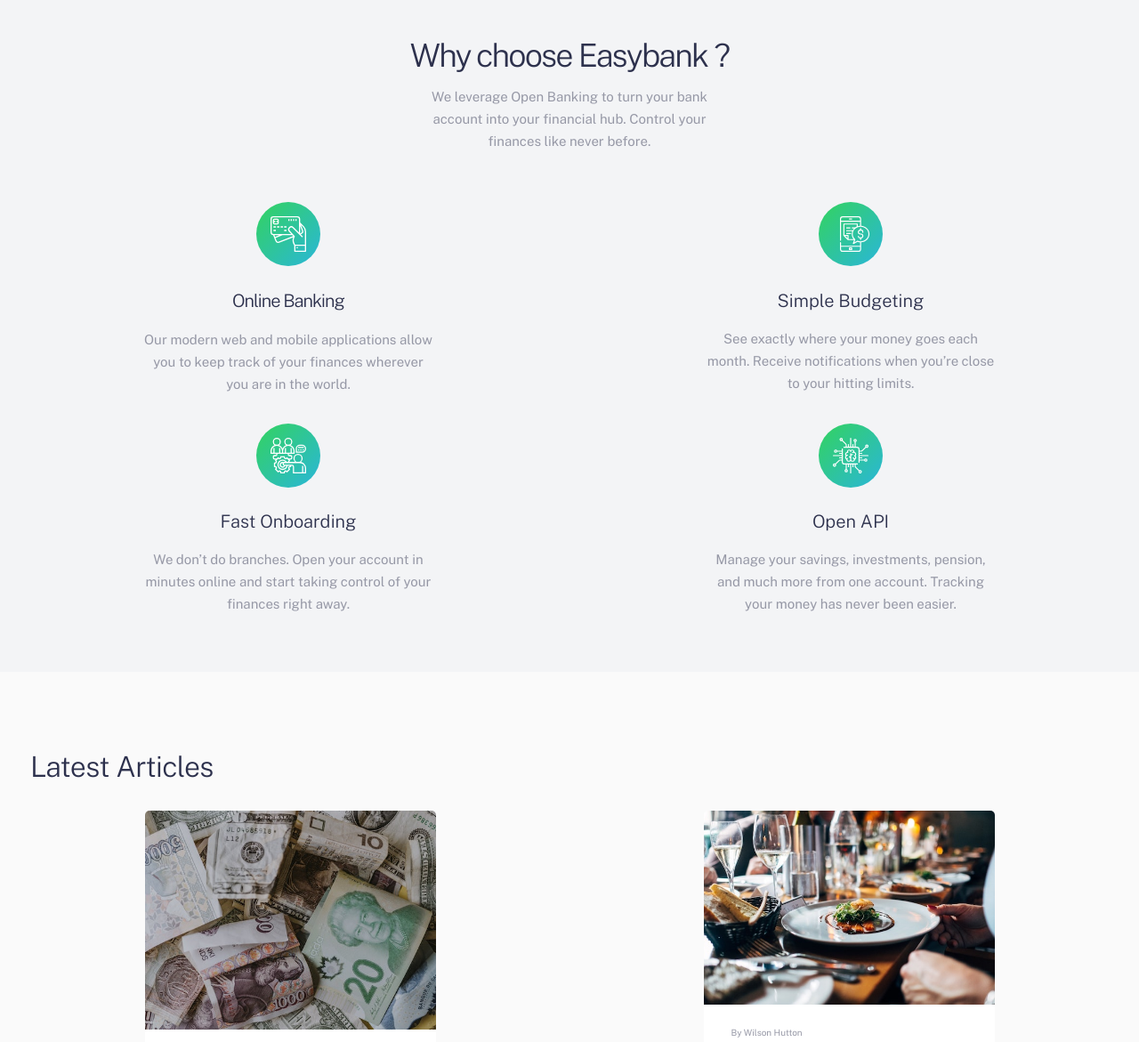
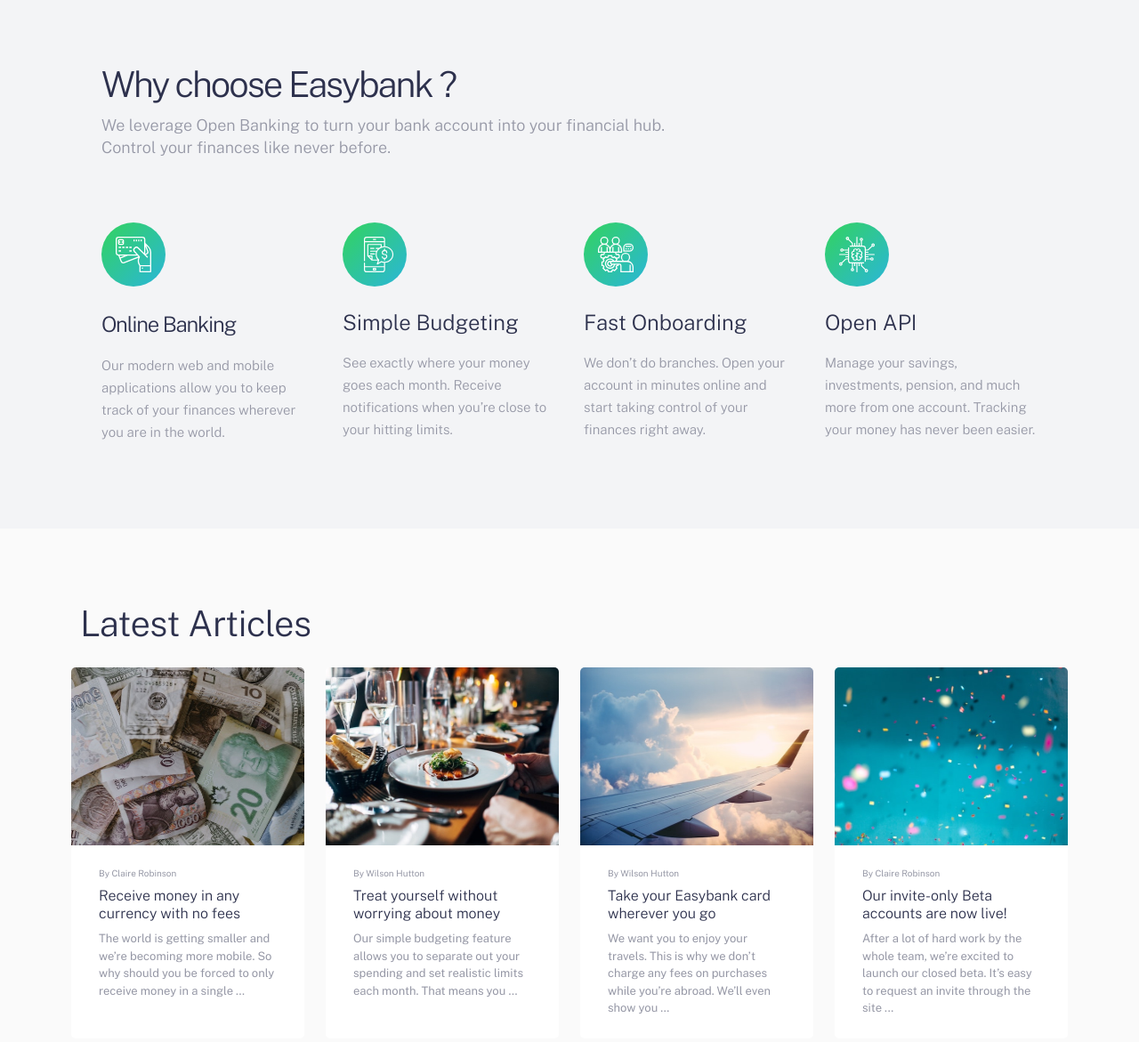
Before and after one commit to devhnry/EasyBank-LandingPage, a website built with Vite: page index.html in a window 1280 px wide. Shown: the part 1660-2831 px from the top of the page at 89% size. Built offline with nearby package versions, Linux system fonts and the light colour scheme.

Commit message:
Made the Blog and About Section Responsive

```diff
--- a/index.html
+++ b/index.html
@@ -61,34 +61,34 @@
       </section>
 
       <section class="services" id="about">
-        <div class="bg-neutral-300">
-          <div class="px-[24px] py-[64px]">
-            <div class="textbox text-center mb-[56px] grid place-items-center gap-[14px]">
-              <h2 class="font-light text-[32px] sm:text-[36px] leading-[37.6px] text-dark-blue tracking-tighter">Why choose <br class="sm:hidden"> Easybank ?</h2>
-              <p class="text-[15px] text-neutral-400 leading-[25px] max-w-[330px] "> We leverage Open Banking to turn your bank account into your financial hub. Control your finances like never before.
+        <div class="bg-neutral-300 ">
+          <div class="px-[24px] py-[64px] lg:py-[96px] max-w-[1100px] mx-auto">
+            <div class="textbox text-center mb-[56px] lg:mb-[72px] grid place-items-center lg:place-items-start gap-[14px] lg:text-left">
+              <h2 class="font-light text-[32px] sm:text-[36px] lg:text-[40px] leading-[37.6px] text-dark-blue tracking-tighter">Why choose <br class="sm:hidden"> Easybank ?</h2>
+              <p class="text-[15px] md:text-[16px] lg:text-[18px] lg:font-light text-neutral-400 leading-[25px] max-w-[330px] md:max-w-[540px] lg:max-w-[676px] "> We leverage Open Banking to turn your bank account into your financial hub. Control your finances like never before.
               </p>
             </div>
 
-            <div class="wrapper text-center grid gap-[32px] md:grid-cols-2">
-              <div class="grid place-items-center gap-[16px]">
+            <div class="wrapper text-center grid gap-[32px] md:grid-cols-2 lg:grid-cols-4 lg:text-left">
+              <div class="grid place-items-center gap-[16px] lg:place-items-start">
                 <img class="mb-[8px]" src="./assets/img/icon-online.svg" alt="">
-                <h3 class="text-[20px] text-dark-blue font-light leading-[28px tracking-tighter">Online Banking</h3>
-                <p class="text-[15px] text-neutral-400 leading-[25px] max-w-[330px]">Our modern web and mobile applications allow you to keep track of your finances wherever you are in the world.</p>
+                <h3 class="text-[20px] lg:text-[24px] text-dark-blue font-light leading-[28px tracking-tighter">Online Banking</h3>
+                <p class="text-[15px] font-light text-neutral-400 leading-[25px] max-w-[330px]">Our modern web and mobile applications allow you to keep track of your finances wherever you are in the world.</p>
               </div>
-              <div class="grid place-items-center gap-[16px]">
+              <div class="grid place-items-center gap-[16px] lg:place-items-start">
                 <img class="mb-[8px]" src="./assets/img/icon-budgeting.svg" alt="">
-                <h3 class="text-[20px] text-dark-blue font-light leading-[28px]">Simple Budgeting</h3>
-                <p class="text-[15px] text-neutral-400 leading-[25px] max-w-[330px]">See exactly where your money goes each month. Receive notifications when you’re close to your hitting limits.</p>
+                <h3 class="text-[20px] lg:text-[24px] text-dark-blue font-light leading-[28px]">Simple Budgeting</h3>
+                <p class="text-[15px] font-light text-neutral-400 leading-[25px] max-w-[330px]">See exactly where your money goes each month. Receive notifications when you’re close to your hitting limits.</p>
               </div>
-              <div class="grid place-items-center gap-[16px]">
+              <div class="grid place-items-center gap-[16px] lg:place-items-start">
                 <img class="mb-[8px]" src="./assets/img/icon-onboarding.svg" alt="">
-                <h3 class="text-[20px] text-dark-blue font-light leading-[28px]">Fast Onboarding</h3>
-                <p class="text-[15px] text-neutral-400 leading-[25px] max-w-[330px]">We don’t do branches. Open your account in minutes online and start taking control of your finances right away.</p>
+                <h3 class="text-[20px] lg:text-[24px] text-dark-blue font-light leading-[28px]">Fast Onboarding</h3>
+                <p class="text-[15px] font-light text-neutral-400 leading-[25px] max-w-[330px]">We don’t do branches. Open your account in minutes online and start taking control of your finances right away.</p>
               </div>
-              <div class="grid place-items-center gap-[16px]">
+              <div class="grid place-items-center gap-[16px] lg:place-items-start">
                 <img class="mb-[8px]" src="./assets/img/icon-api.svg" alt="">
-                <h3 class="text-[20px] text-dark-blue font-light leading-[28px]">Open API</h3>
-                <p class="text-[15px] text-neutral-400 leading-[25px] max-w-[330px]">Manage your savings, investments, pension, and much more from one account. Tracking your money has never been easier.</p>
+                <h3 class="text-[20px] lg:text-[24px] text-dark-blue font-light leading-[28px]">Open API</h3>
+                <p class="text-[15px] font-light text-neutral-400 leading-[25px] max-w-[330px]">Manage your savings, investments, pension, and much more from one account. Tracking your money has never been easier.</p>
               </div>
             </div>
           </div>
@@ -97,12 +97,12 @@
 
       <section class="blog" id="blog">
         <div class="px-[24px] py-[88px]">
-          <h2 class="font-light text-[32px] leading-[37.6px] tracking-[-0.57px] text-dark-blue pb-[31px] text-center md:text-left pl-[10px]">
+          <h2 class="font-light text-[32px] leading-[37.6px] tracking-[-0.57px] text-dark-blue pb-[31px] text-center lg:text-left max-w-[1100px] mx-auto md:text-[36px] lg:text-[40px]">
             Latest Articles
           </h2>
-          <div class="grid place-items-center gap-[24px] md:grid-cols-2">
+          <div class="grid place-items-center gap-[24px] md:grid-cols-2 md:max-w-[720px] md:mx-auto lg:grid-cols-4 lg:max-w-[1120px] transition-transform duration-150">
             <div class="bg-white max-w-[327px] rounded-[5px] overflow-hidden h-full">
-              <img src="./assets/img/image-currency.jpg" alt="">
+              <img class="lg:h-[200px]" src="./assets/img/image-currency.jpg" alt="">
               <div class="px-[31px] py-[24px] text-neutral-400 grid gap-[8px]">
                 <p class="text-[10px] text-neutral-400">By Claire Robinson</p>
                 <a class="text-[16px] text-dark-blue font-light leading-[20px] hover:text-green transition-colors ease-in-out duration-200" href="">Receive money in any currency with no fees</a>
@@ -111,7 +111,7 @@
             </div>
 
             <div class="bg-white max-w-[327px] rounded-[5px] overflow-hidden h-full">
-              <img class="" src="./assets/img/image-restaurant.jpg" alt="">
+              <img class="lg:h-[200px]" src="./assets/img/image-restaurant.jpg" alt="">
               <div class="px-[31px] py-[24px] text-neutral-400 grid gap-[8px]">
                 <p class="text-[10px] ">By Wilson Hutton</p>
                 <a class="text-[16px] text-dark-blue font-light leading-[20px] hover:text-green transition-colors ease-in-out duration-200" href="">Treat yourself without worrying about money</a>
@@ -120,7 +120,7 @@
             </div>
 
             <div class="bg-white max-w-[327px] rounded-[5px] overflow-hidden h-full">
-              <img class="" src="./assets/img/image-plane.jpg" alt="">
+              <img class="lg:h-[200px]" src="./assets/img/image-plane.jpg" alt="">
               <div class="px-[31px] py-[24px] text-neutral-400 grid gap-[8px]">
                 <p class="text-[10px] ">By Wilson Hutton</p>
                 <a class="text-[16px] text-dark-blue font-light leading-[20px] hover:text-green transition-colors ease-in-out duration-200" href="">Take your Easybank card wherever you go</a>
@@ -129,7 +129,7 @@
             </div>
 
             <div class="bg-white max-w-[327px] rounded-[5px] overflow-hidden h-full">
-              <img src="./assets/img/image-confetti.jpg" alt="">
+              <img class="lg:h-[200px]" src="./assets/img/image-confetti.jpg" alt="">
               <div class="px-[31px] py-[24px] text-neutral-400 grid gap-[8px]">
                 <p class="text-[10px]">By Claire Robinson</p>
                 <a class="text-[16px] text-dark-blue font-light leading-[20px] hover:text-green transition-colors ease-in-out duration-200" href="">Our invite-only Beta accounts are now live!</a>
@@ -143,7 +143,7 @@
     </main>
 
     <footer class="footer bg-dark-blue py-[40px] md:py-[48px] px-[78px] text-neutral-300 text-[15px] text-center" >
-      <div class="md:flex md:justify-between max-w-[1150px] mx-auto">
+      <div class="md:flex md:justify-between max-w-[1100px] mx-auto">
         <div class="grid md:grid-cols-3 content-start">
           <div class="grid gap-[1.8rem] mx-auto mb-[1.8rem] md:mb-0 lg:pr-[1.5rem]" >
             <img class="footer__logo mx-auto md:mx-0" src="./assets/img/logo/logo__footer.svg" alt="" />
--- a/tailwind.config.js
+++ b/tailwind.config.js
@@ -7,7 +7,7 @@
     screens: {
       sm: "600px",
       md: "768px",
-      lg: "1024px"
+      lg: "1150px"
     },
     colors: {
       "dark-blue": "hsl(233, 26%, 24%)",
```
Also changed, not shown: output.css.
